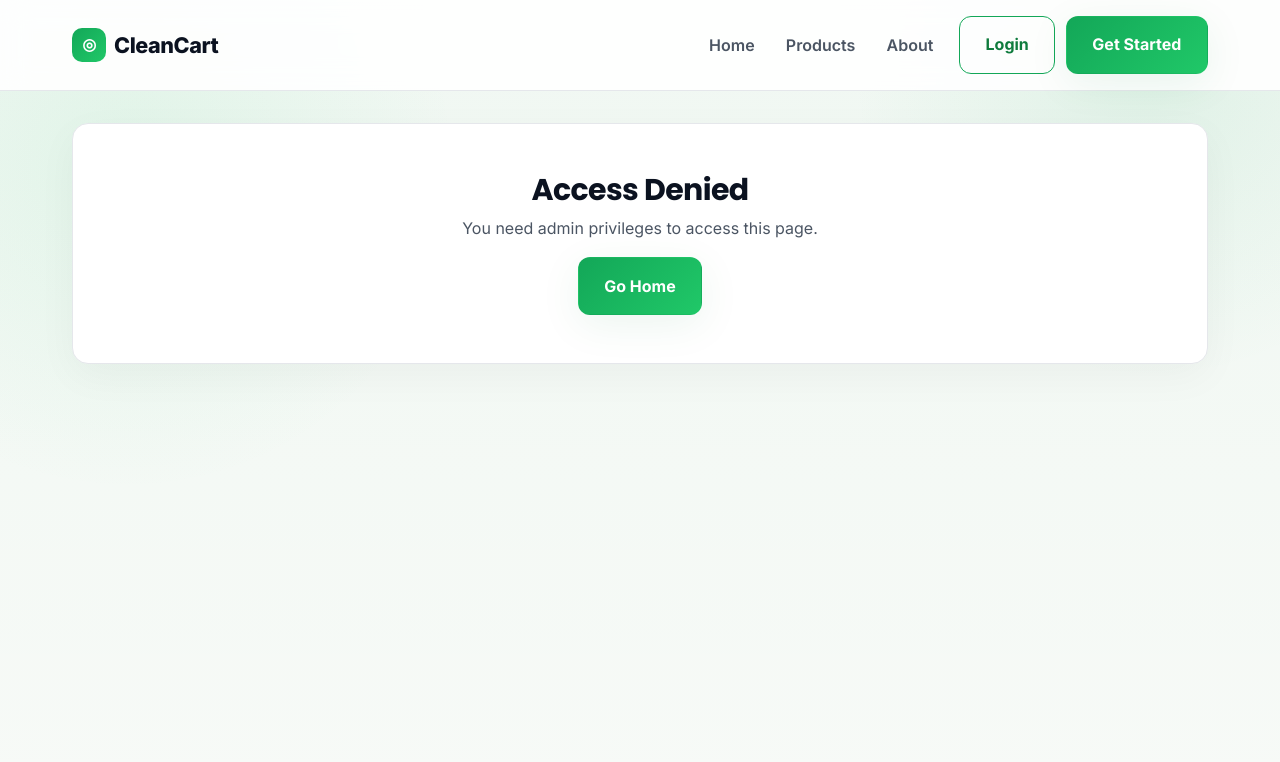
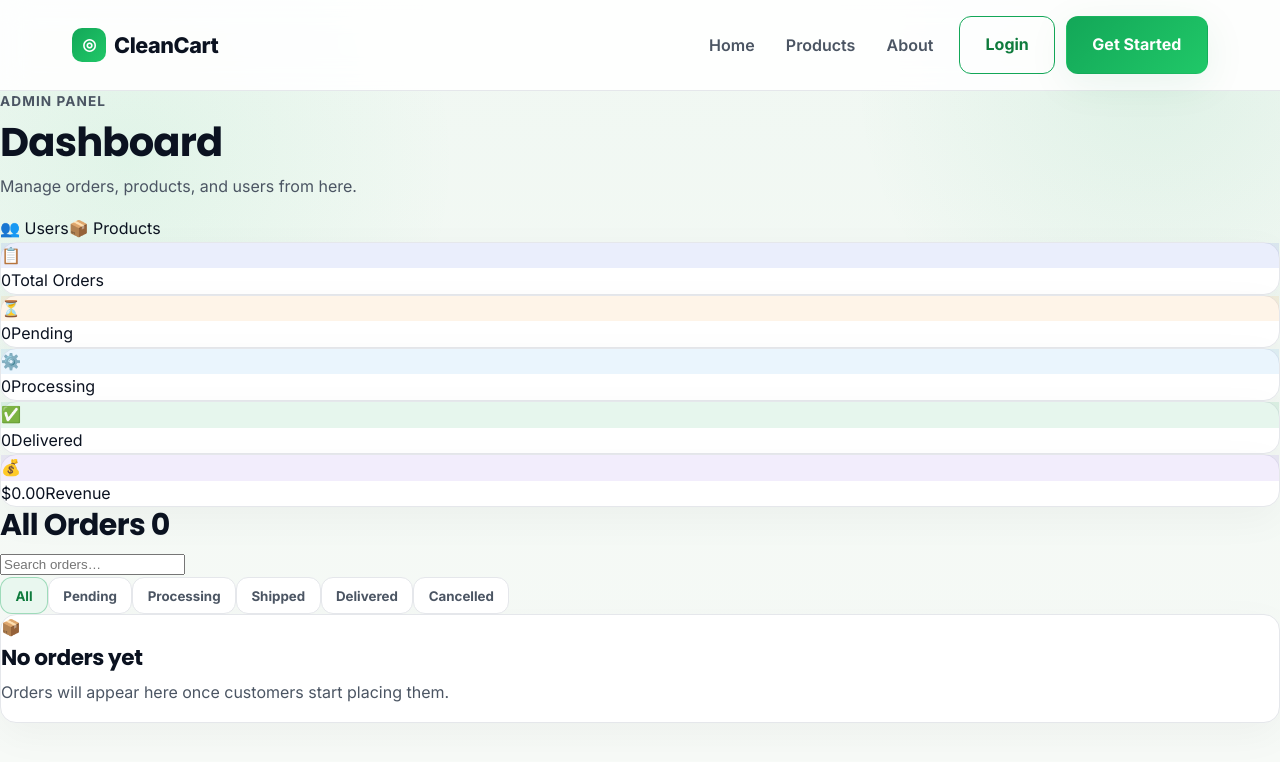
Before and after one commit to Leqdxr/Cleancart, a React app in the folder frontend/: page /admin in a window 1280 px wide. Shown: the top 762 px of the page. Built offline with nearby package versions, Linux system fonts and the light colour scheme; the HTML template or start-up script is replaced by a standard one.

Commit message:
Admin dashboard updates, revamped UI and bug fixes

```diff
--- a/frontend/src/pages/AdminDashboard.jsx
+++ b/frontend/src/pages/AdminDashboard.jsx
@@ -1,116 +1,177 @@
-/**
- * Admin Dashboard Component
- *
- * Central hub for admin operations with:
- * - Access control (admin role required)
- * - Three main sections:
- *   1. Manage Users - View/edit user accounts
- *   2. Manage Orders - Process customer orders (links to dashboard)
- *   3. Manage Products - Edit product catalog
- * - Visual menu cards with icons and descriptions
- * - Quick action links to products and profile
- * - Animated hover effects on menu cards
- */
+import { useState, useMemo } from "react";
+import { Link } from "react-router-dom";
+import { useAuth } from "../context/AuthContext";
+import { useCart } from "../context/CartContext";
+import { stores as STORES } from "../data/catalog";
+import "../styles/AdminDashboard.css";
 
-import { useState } from 'react';
-import { Link } from 'react-router-dom';
-import { useAuth } from '../context/AuthContext';
-import '../styles/AdminDashboard.css';
+const STATUS_COLORS = { pending: "#f6ad55", processing: "#63b3ed", shipped: "#68d391", delivered: "#48bb78", cancelled: "#fc8181" };
+const STATUS_LABELS = { pending: "Pending", processing: "Processing", shipped: "Shipped", delivered: "Delivered", cancelled: "Cancelled" };
+const ALL_STATUSES = ["pending", "processing", "shipped", "delivered", "cancelled"];
 
-function AdminDashboard() {
-  const { user, isAuthenticated } = useAuth();
-  const [selectedTab, setSelectedTab] = useState(null); // Currently unused, reserved for future tabs
+export default function AdminDashboard() {
+  const { user } = useAuth();
+  const { orders, products, updateOrderStatus } = useCart();
 
-  // Restrict access to admin users only
-  if (!isAuthenticated || user?.role !== 'admin') {
-    return (
-      <div className="admin-container">
-        <div className="card admin-guest">
-          <h2>Access Denied</h2>
-          <p className="muted">You need admin privileges to access this page.</p>
-          <Link to="/" className="btn btn-primary">Go Home</Link>
-        </div>
-      </div>
-    );
-  }
+  const [expandedId, setExpandedId] = useState(null);
+  const [filterStatus, setFilterStatus] = useState("all");
+  const [search, setSearch] = useState("");
 
-  /**
-   * Admin menu options with routing and styling
-   * Each card represents a major admin function
-   */
-  const menuOptions = [
-    {
-      id: 'users',
-      icon: '👥',
-      title: 'Manage Users',
-      description: 'View and edit user accounts',
-      color: '#3b82f6', // Blue
-      path: '/admin/users'
-    },
-    {
-      id: 'orders',
-      icon: '📦',
-      title: 'Manage Orders',
-      description: 'Process and track customer orders',
-      color: '#10b981', // Green
-      path: '/dashboard'
-    },
-    {
-      id: 'products',
-      icon: '🛍️',
-      title: 'Manage Products',
-      description: 'Add or remove product catalog',
-      color: '#f59e0b', // Amber
-      path: '/admin/products'
+  const filtered = useMemo(() => {
+    let list = [...orders].sort((a, b) => new Date(b.createdAt) - new Date(a.createdAt));
+    if (filterStatus !== "all") list = list.filter((o) => o.status === filterStatus);
+    if (search.trim()) {
+      const q = search.toLowerCase();
+      list = list.filter((o) => o.productName?.toLowerCase().includes(q) || o.address?.toLowerCase().includes(q) || o.id?.toLowerCase().includes(q));
     }
-  ];
+    return list;
+  }, [orders, filterStatus, search]);
+
+  const stats = useMemo(() => ({
+    total: orders.length,
+    pending: orders.filter((o) => o.status === "pending").length,
+    processing: orders.filter((o) => o.status === "processing").length,
+    delivered: orders.filter((o) => o.status === "delivered").length,
+    revenue: orders.filter((o) => o.status !== "cancelled").reduce((s, o) => s + Number(o.total || o.price || 0), 0),
+  }), [orders]);
+
+  function getProduct(id) { return products.find((p) => p.id === id); }
+  function getStoreName(id) { return STORES.find((s) => s.id === id)?.name || id; }
 
   return (
-    <div className="admin-container">
-      <div className="admin-header">
+    <div className="adash-shell">
+      {/* ── Header ── */}
+      <div className="adash-hero">
         <div>
-          <p className="eyebrow">Admin Control Panel</p>
-          <h1>Hello, {user?.name}</h1>
-          <p className="muted">Choose a management section to continue</p>
+          <p className="eyebrow">Admin Panel</p>
+          <h1>Dashboard</h1>
+          <p className="muted">Manage orders, products, and users from here.</p>
+        </div>
+        <div className="admin-quick-links">
+          <Link to="/admin/users" className="ql-btn">👥 Users</Link>
+          <Link to="/admin/products" className="ql-btn ql-primary">📦 Products</Link>
         </div>
       </div>
 
-      <div className="admin-menu-grid">
-        {menuOptions.map((option, index) => (
-          <Link
-            key={option.id}
-            to={option.path}
-            className="admin-menu-card"
-            style={{
-              '--card-color': option.color,
-              animationDelay: `${index * 0.1}s`
-            }}
-            onMouseEnter={(e) => {
-              e.currentTarget.style.transform = 'translateY(-8px) scale(1.02)';
-            }}
-            onMouseLeave={(e) => {
-              e.currentTarget.style.transform = 'translateY(0) scale(1)';
-            }}
-          >
-            <div className="card-icon">{option.icon}</div>
-            <h3>{option.title}</h3>
-            <p className="muted">{option.description}</p>
-            <div className="card-arrow">→</div>
-          </Link>
+      {/* ── Stats ── */}
+      <div className="astats-grid">
+        {[
+          { label: "Total Orders", value: stats.total, icon: "📋", color: "#667eea" },
+          { label: "Pending", value: stats.pending, icon: "⏳", color: "#f6ad55" },
+          { label: "Processing", value: stats.processing, icon: "⚙️", color: "#63b3ed" },
+          { label: "Delivered", value: stats.delivered, icon: "✅", color: "#48bb78" },
+          { label: "Revenue", value: `$${stats.revenue.toFixed(2)}`, icon: "💰", color: "#9f7aea", wide: true },
+        ].map(({ label, value, icon, color, wide }) => (
+          <div key={label} className={`astat-card card ${wide ? "wide" : ""}`}>
+            <div className="astat-icon" style={{ background: `${color}22`, color }}>{icon}</div>
+            <div className="astat-body">
+              <span className="astat-value">{value}</span>
+              <span className="astat-label">{label}</span>
+            </div>
+          </div>
         ))}
       </div>
 
-      <div className="admin-stats">
-        <div className="stat-item">
-          <span className="stat-label">Quick Actions</span>
-          <div className="quick-actions">
-            <Link to="/products" className="btn btn-outline">Browse Products</Link>
-            <Link to="/profile" className="btn btn-outline">My Profile</Link>
+      {/* ── Orders ── */}
+      <div className="aorders-section">
+        <div className="aorders-top">
+          <h2>All Orders <span className="order-total-pill">{orders.length}</span></h2>
+          <div className="aorders-controls">
+            <input
+              type="text"
+              className="aorders-search"
+              placeholder="Search orders…"
+              value={search}
+              onChange={(e) => setSearch(e.target.value)}
+            />
+            <div className="status-filter">
+              <button className={filterStatus === "all" ? "tab active" : "tab"} onClick={() => setFilterStatus("all")}>All</button>
+              {ALL_STATUSES.map((s) => (
+                <button key={s} className={filterStatus === s ? "tab active" : "tab"} onClick={() => setFilterStatus(s)}>
+                  {STATUS_LABELS[s]}
+                </button>
+              ))}
+            </div>
           </div>
+        </div>
+
+        {filtered.length === 0 && (
+          <div className="aorders-empty card">
+            <div className="empty-icon">📦</div>
+            <h3>{orders.length === 0 ? "No orders yet" : "No matching orders"}</h3>
+            <p className="muted">{orders.length === 0 ? "Orders will appear here once customers start placing them." : "Try adjusting your search or filter."}</p>
+          </div>
+        )}
+
+        <div className="aorders-list">
+          {filtered.map((order) => {
+            const product = getProduct(order.productId);
+            const storeName = getStoreName(order.storeId);
+            const isExp = expandedId === order.id;
+            const statusColor = STATUS_COLORS[order.status] || "#a0aec0";
+
+            return (
+              <div key={order.id} className="aorder-card card">
+                <div className="aorder-main">
+                  {/* Thumb */}
+                  <div className="aorder-thumb">
+                    {product?.imageUrl ? (
+                      <img src={product.imageUrl} alt={order.productName} className="aorder-thumb-img" />
+                    ) : (
+                      <div className="aorder-thumb-placeholder">📦</div>
+                    )}
+                  </div>
+
+                  {/* Info */}
+                  <div className="aorder-info" onClick={() => setExpandedId(isExp ? null : order.id)}>
+                    <h3 className="aorder-product-name">{order.productName}</h3>
+                    <div className="aorder-meta-row">
+                      <span className="aorder-store">{storeName}</span>
+                      <span className="aorder-dot">·</span>
+                      <span className="aorder-price">${Number(order.total || order.price || 0).toFixed(2)}</span>
+                      <span className="aorder-dot">·</span>
+                      <span className="aorder-qty">Qty: {order.quantity}</span>
+                    </div>
+                    <div className="aorder-address muted">{order.address}</div>
+                    <div className="aorder-date muted">{new Date(order.createdAt).toLocaleDateString("en-US", { year:"numeric", month:"short", day:"numeric", hour:"2-digit", minute:"2-digit" })}</div>
+                  </div>
+
+                  {/* Status + action */}
+                  <div className="aorder-right">
+                    <span className="status-badge" style={{ background: `${statusColor}22`, color: statusColor, borderColor: `${statusColor}55` }}>
+                      {STATUS_LABELS[order.status] || order.status}
+                    </span>
+                    <select
+                      className="status-select"
+                      value={order.status}
+                      onChange={(e) => updateOrderStatus && updateOrderStatus(order.id, e.target.value)}
+                    >
+                      {ALL_STATUSES.map((s) => (
+                        <option key={s} value={s}>{STATUS_LABELS[s]}</option>
+                      ))}
+                    </select>
+                    <button className="expand-btn" onClick={() => setExpandedId(isExp ? null : order.id)}>
+                      {isExp ? "▲ Hide" : "▼ Details"}
+                    </button>
+                  </div>
+                </div>
+
+                {isExp && (
+                  <div className="aorder-detail">
+                    <div className="adetail-grid">
+                      <div><span className="dl">Order ID</span><span className="dv">{order.id}</span></div>
+                      <div><span className="dl">Payment</span><span className="dv">{order.paymentMethod || "Cash on Delivery"}</span></div>
+                      <div><span className="dl">Customer</span><span className="dv">{order.userName || order.userId || "—"}</span></div>
+                      <div><span className="dl">Delivery address</span><span className="dv">{order.address}</span></div>
+                      <div><span className="dl">Total</span><span className="dv adetail-total">${Number(order.total || order.price || 0).toFixed(2)}</span></div>
+                    </div>
+                  </div>
+                )}
+              </div>
+            );
+          })}
         </div>
       </div>
     </div>
   );
 }
-
-export default AdminDashboard;
```
